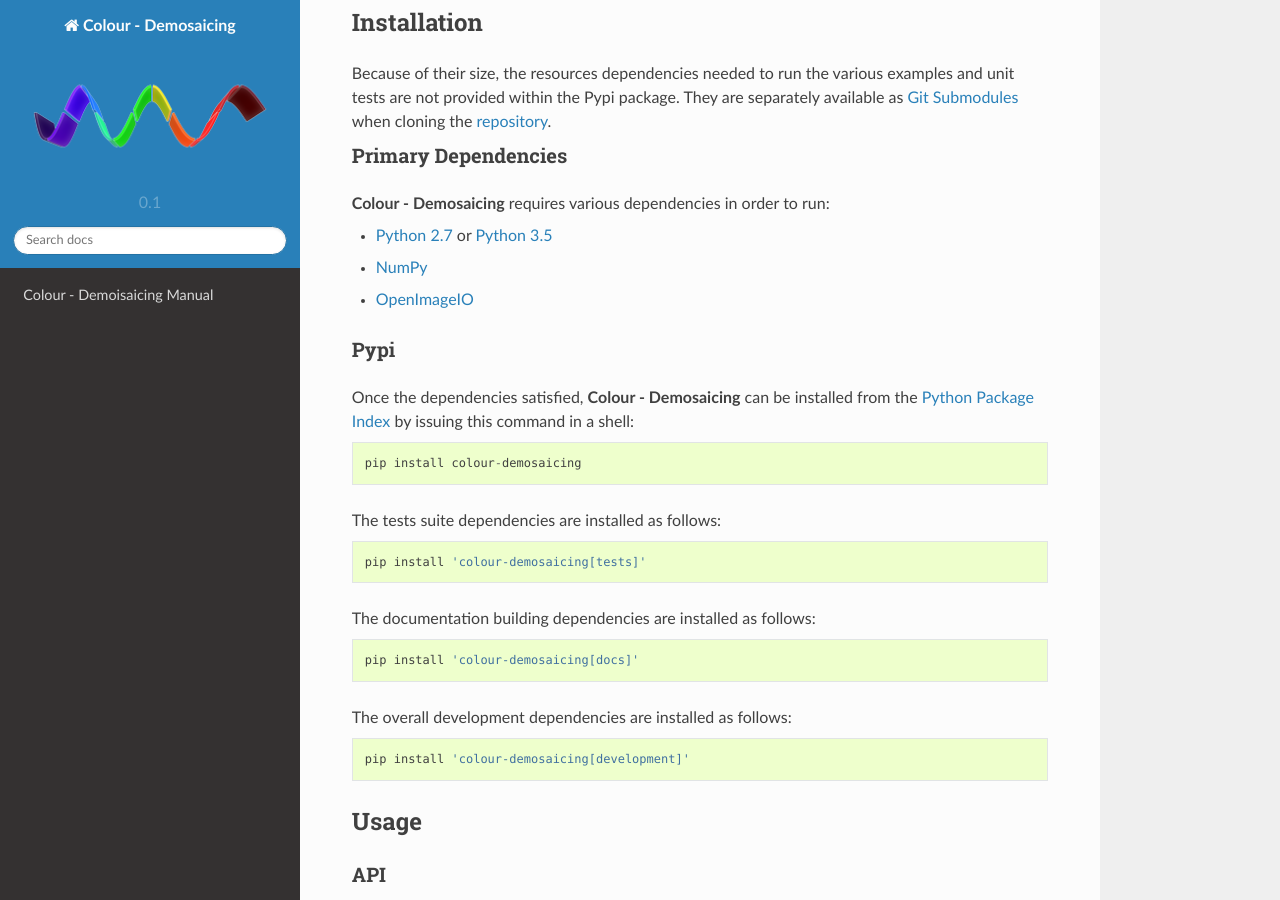
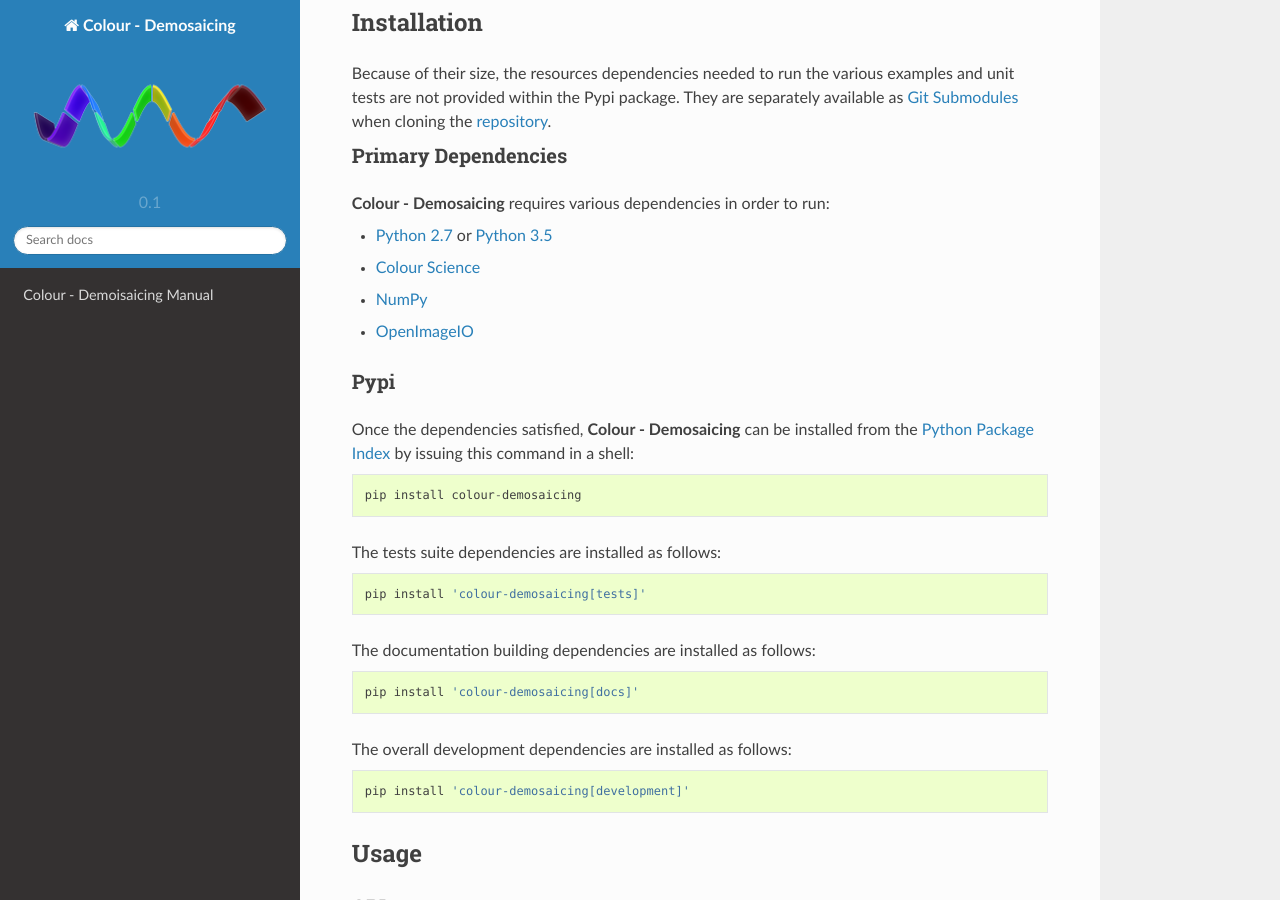
Before and after one commit to colour-science/colour-demosaicing, a Sphinx documentation site: the page built from docs/index.rst, in a window 1280 px wide and 900 px high, scrolled down 1234 px. Built offline with Sphinx 7.4.7 and the Read the Docs theme 2.0.0, drawn with Linux system fonts in a browser that asks for light colours.

Commit message:
Update "README.rst" and "index.rst" files.

```diff
--- a/README.rst
+++ b/README.rst
@@ -55,6 +55,7 @@
 -  `Python 2.7 <https://www.python.org/download/releases/>`_ or
    `Python 3.5 <https://www.python.org/download/releases/>`_
 -  `NumPy <http://www.numpy.org/>`_
+-  `Colour Science <https://www.colour-science.org>`_
 -  `OpenImageIO <https://github.com/OpenImageIO/oiio>`_
 
 Pypi
--- a/docs/index.rst
+++ b/docs/index.rst
@@ -35,6 +35,7 @@
 
 -  `Python 2.7 <https://www.python.org/download/releases/>`_ or
    `Python 3.5 <https://www.python.org/download/releases/>`_
+-  `Colour Science <https://www.colour-science.org>`_
 -  `NumPy <http://www.numpy.org/>`_
 -  `OpenImageIO <https://github.com/OpenImageIO/oiio>`_
 
```
